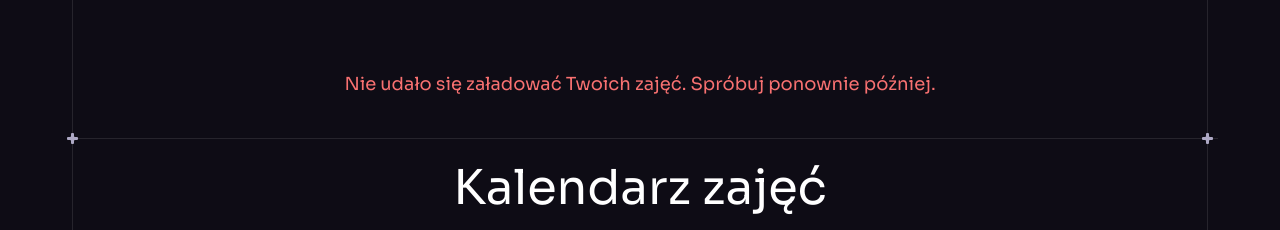
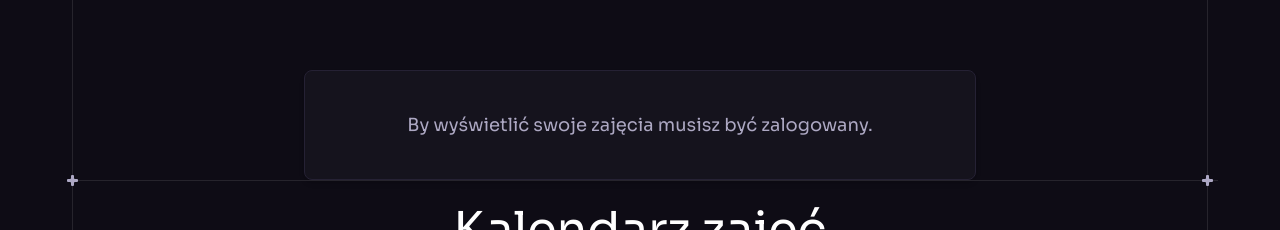
Before and after one commit to Chuchla/Gym, a React (Vite) app in the folder frontend/: page /calendar in a window 1280 px wide. Shown: the part 226-456 px from the top of the page. Built offline with nearby package versions, Linux system fonts and the light colour scheme; no server answers.

Commit message:
Last updates

```diff
--- a/frontend/src/components/CertainArticle.jsx
+++ b/frontend/src/components/CertainArticle.jsx
@@ -110,7 +110,6 @@ const CertainArticle = () => {
             </p>
           </header>
           <article
-            // Używamy prose, ale możemy nadpisać niektóre style dla lepszego dopasowania
             className="
               prose prose-invert
               prose-p:text-n-2 prose-p:leading-relaxed prose-p:text-justify
@@ -118,12 +117,9 @@ const CertainArticle = () => {
               max-w-none
               text-base md:text-lg
               break-words whitespace-pre-line
+              text-justify
             "
-            // max-w-none jest potrzebne, aby nadpisać max-width z .prose, jeśli kontener .max-w-3xl ma zarządzać szerokością
           >
-            {/* Rozdzielanie na akapity na podstawie podwójnych nowych linii.
-                Jeśli content jest już HTML, użyj dangerouslySetInnerHTML (ostrożnie!).
-                Jeśli to czysty tekst, to mapowanie jest OK. */}
             {article.content.split("\n\n").map((paragraph, index) => (
               <p key={index} className="mb-4 md:mb-5 last:mb-0">
                 {paragraph}
--- a/frontend/src/components/Event.jsx
+++ b/frontend/src/components/Event.jsx
@@ -192,8 +192,8 @@ const Event = () => {
                   onClick={handleReserve}
                   disabled={reserving || !loggedIn}
                   className={`
-                    w-full md:w-auto px-8 py-3 text-lg
-                    ${!loggedIn && "opacity-50 cursor-not-allowed !bg-n-5 !text-n-3 border-n-5"}
+                    w-full md:w-auto px-8 py-3 text-md
+                    ${!loggedIn && "opacity-50 cursor-not-allowed !bg-n-8 !text-n-3 border-n-5"}
                     ${reserving && "opacity-50 cursor-not-allowed"}
                   `}
                 >
--- a/frontend/src/components/YourClasses.jsx
+++ b/frontend/src/components/YourClasses.jsx
@@ -3,16 +3,24 @@ import React, { useEffect, useState } from "react";
 import { parseISO, isBefore, isAfter, subHours, format } from "date-fns"; // isAfter nie było używane, usunąłem
 import Section from "./Section.jsx";
 import Heading from "./Heading.jsx";
-import AxiosInstance from "./AxiosInstance.jsx"; // Założenie: AxiosInstance jest poprawnie skonfigurowany
+import AxiosInstance from "./AxiosInstance.jsx";
+import { isLoggedIn } from "../Utils/Auth.jsx"; // Założenie: AxiosInstance jest poprawnie skonfigurowany
 
 const YourClasses = () => {
   const [loading, setLoading] = useState(true);
   const [events, setEvents] = useState([]);
   const [error, setError] = useState(null);
   const [isTrainer, setIsTrainer] = useState(false);
-
+  const [loggedIn, setLoggedIn] = useState(false);
   useEffect(() => {
     const fetchClasses = async () => {
+      const loggedInStatus = isLoggedIn();
+      if (!loggedInStatus) {
+        setLoggedIn(false);
+        setLoading(false);
+        return;
+      }
+      setLoggedIn(loggedInStatus);
       try {
         const userResp = await AxiosInstance.get("clients/me/");
         const user = userResp.data;
@@ -83,7 +91,10 @@ const YourClasses = () => {
     : "Lista zajęć, na które jesteś zapisany/a";
 
   return (
-    <Section customPaddings className="py-8 sm:py-10 lg:py-12 z-10">
+    <Section
+      customPaddings
+      className="py-8 sm:py-10 lg:py-12 z-10 items-center "
+    >
       {" "}
       {/* Dodane z-10 jeśli jest pod spodem coś z wyższym z-index */}
       <Heading
@@ -92,13 +103,15 @@ const YourClasses = () => {
         className="text-2xl sm:text-3xl mb-8 sm:mb-12" // Dopasowanie rozmiaru i marginesu
       />
       {upcomingOrRecent.length === 0 ? (
-        <div className="text-center py-10 px-6 rounded-lg bg-n-7 border border-n-6 shadow-md">
+        <div className="text-center py-10 px-6 rounded-lg bg-n-7 border border-n-6 shadow-md mx-auto max-w-2xl">
           <p className="text-n-3 text-lg">
             {" "}
             {/* Zwiększony tekst */}
-            {isTrainer
-              ? "Nie masz żadnych prowadzonych zajęć w ciągu ostatnich 24h ani w przyszłości."
-              : "Nie masz żadnych zajęć w ciągu ostatnich 24h ani w przyszłości."}
+            {loggedIn
+              ? isTrainer
+                ? "Nie masz żadnych prowadzonych zajęć w ciągu ostatnich 24h ani w przyszłości."
+                : "Nie masz żadnych zajęć w ciągu ostatnich 24h ani w przyszłości."
+              : "By wyświetlić swoje zajęcia musisz być zalogowany."}
           </p>
         </div>
       ) : (
@@ -122,7 +135,7 @@ const YourClasses = () => {
               <li
                 key={e.id}
                 className={`
-                  w-full max-w-3xl mx-auto p-5 sm:p-6 rounded-xl border border-n-5
+                  w-full max-w-2xl mx-auto p-5 sm:p-6 rounded-xl border border-n-5
                   ${cardBgColor}
                   ${textColor}
                   shadow-lg transition-all duration-300 ease-in-out transform hover:scale-[1.02] mb-4
--- a/frontend/src/constans/index.jsx
+++ b/frontend/src/constans/index.jsx
@@ -75,7 +75,7 @@ export const loggedInNavigation = [
   {
     id: "6",
     title: "My account",
-    url: "/#myacc",
+    url: "/account",
     onlyMobile: true,
   },
 ];
```
Also changed, not shown: 1 other file (tests, documents, lock files or other folders).
